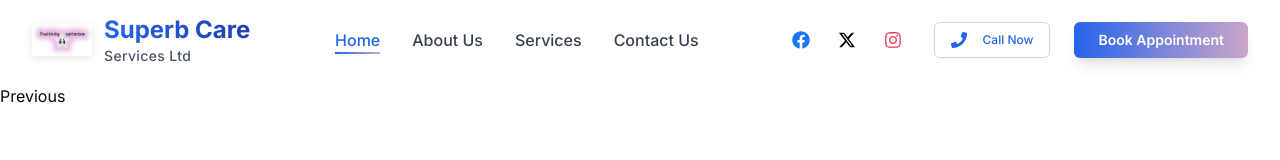
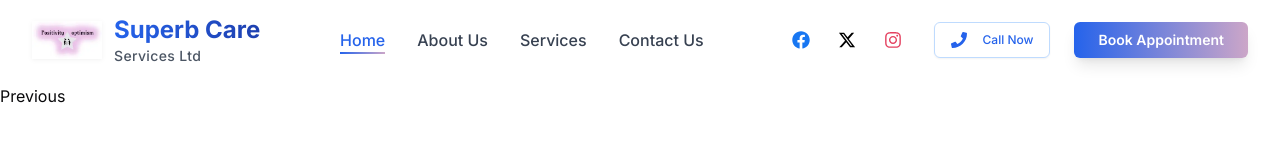
Before and after one commit to JeiKiarie/superbcare-v3, a Next.js app: page / in a window 1280 px wide. Shown: the top 160 px of the page. Built offline with nearby package versions, Linux system fonts and the light colour scheme.

Commit message:
Update Header.jsx

```diff
--- a/components/Header.jsx
+++ b/components/Header.jsx
@@ -107,12 +107,12 @@ export default function Header() {
 								transition={{ type: 'spring', stiffness: 300 }}>
 								<Image
 									className="transition-opacity duration-300 group-hover:opacity-80"
-									width={60}
-									height={60}
+									width={70}
+									height={70}
 									alt="Superb Care Services Logo"
 									src={Logo}
 									style={{
-										filter: 'drop-shadow(0 2px 4px rgba(0, 0, 0, 0.1))',
+										filter: 'drop-shadow(0 1px 2px rgba(0, 0, 0, 0.05))',
 									}}
 								/>
 							</motion.div>
```
